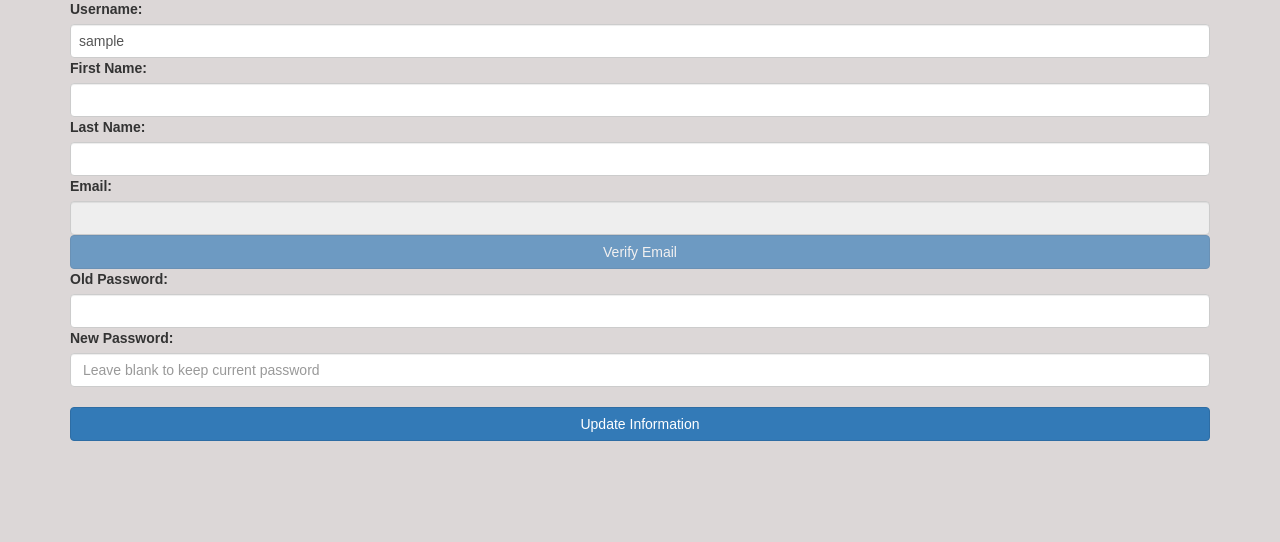
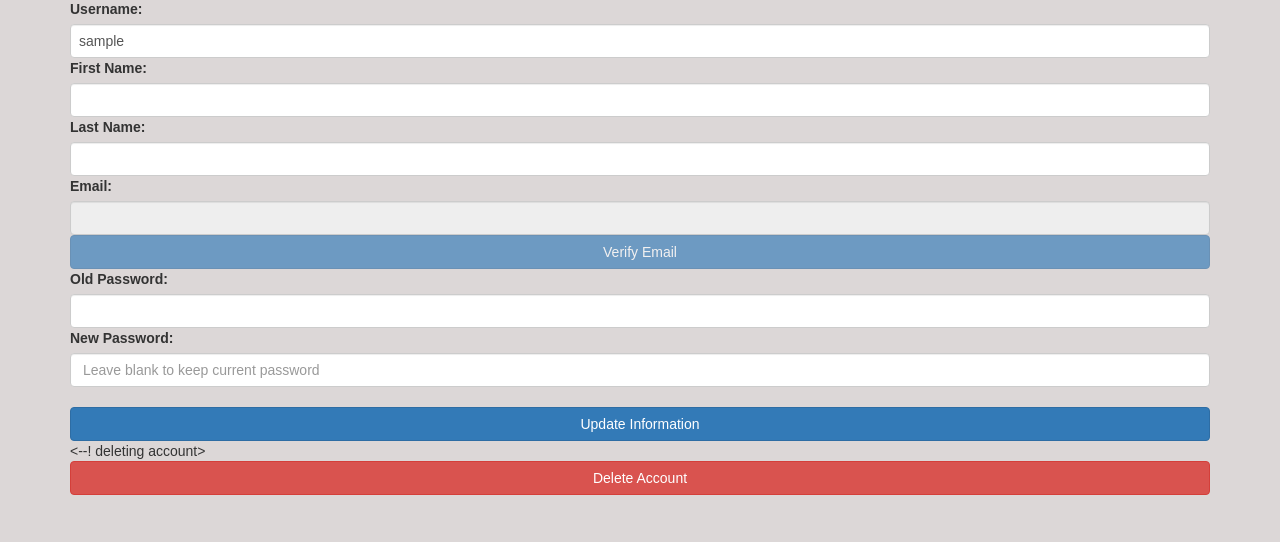
Before and after one commit to cameron-macdonald/CS3103, a Flask app: page /settings in a window 1280 px wide. Shown: the part 121-663 px from the top of the page. Run offline with Flask 3, Linux system fonts and the light colour scheme; the visitor is signed in with stand-in values (Sample User, id 1); some libraries are stand-ins or nearby versions.

Commit message:
Update settings.html
adding account deletion button

```diff
--- a/App/templates/settings.html
+++ b/App/templates/settings.html
@@ -76,6 +76,11 @@
             <br>
             <div class="mb-3">
                 <button type="submit" class="btn btn-primary">Update Information</button>
+            </div>
+            <--! deleting account>
+            <br>
+            <div class="mb-3">
+                <button type="button" id="delete-account-btn" class="btn btn-danger">Delete Account</button>
             </div>
         </form>
     </div>
@@ -172,6 +177,35 @@
                 }
             });
 
+            // handle deleting account
+            document.getElementById('delete-account-btn').addEventListener('click', function () {
+                const confirmDelete = confirm('Are you sure you want to delete your account? This action cannot be undone.');
+                if (confirmDelete) {
+                    // Send the request to delete the account
+                    fetch('/user/delete', {
+                        method: 'DELETE',
+                        headers: {
+                            'Content-Type': 'application/json',
+                        },
+                        credentials: 'include',  // Include session cookies to ensure the request is for the authenticated user
+                    })
+                    .then(response => response.json())
+                    .then(data => {
+                        if (data.status === 'success') {
+                            alert('Your account has been deleted successfully!');
+                            window.location.href = '/login';  // Redirect to login page after account deletion
+                        }
+                        else {
+                            alert('Error deleting account: ' + data.message);
+                        }
+                    })
+                    .catch(error => {
+                        console.error('Error deleting account:', error);
+                        alert('Error deleting account');
+                    });
+                }
+            });
+
             // Handle form submission for updating user information
             document.getElementById('update-form').addEventListener('submit', function (event) {
                 event.preventDefault();
```
